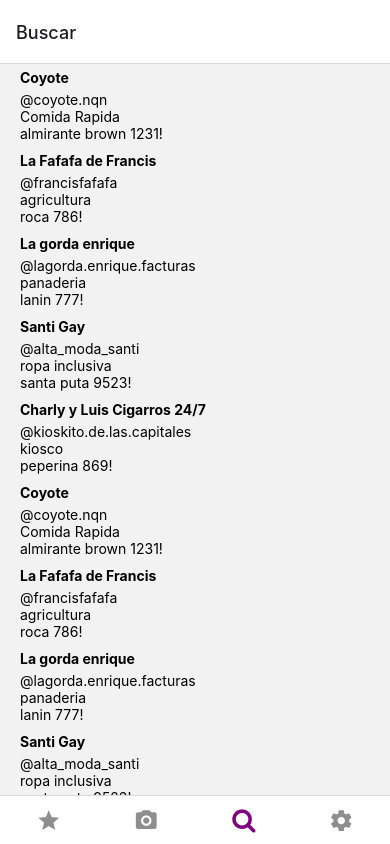
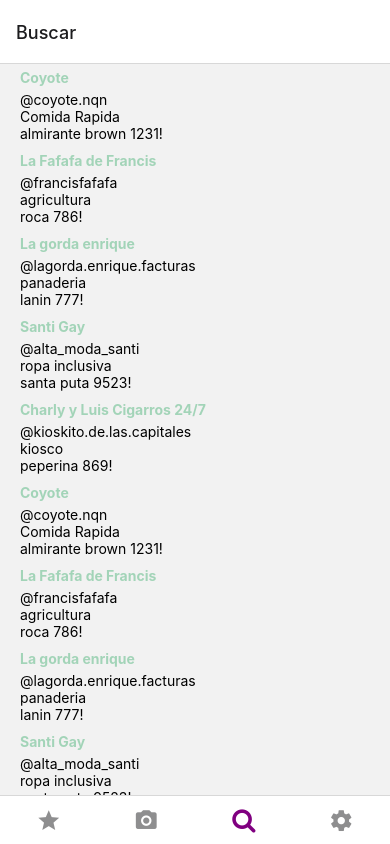
Before and after one commit to DLorangg/ArLocal, a React Native app: screen /Buscar in a window 390 px wide. Built offline with nearby package versions, Linux system fonts and the light colour scheme.

Commit message:
Creo estilos para los items

```diff
--- a/src/components/LocalesItem.jsx
+++ b/src/components/LocalesItem.jsx
@@ -1,9 +1,20 @@
 import react from "react";
 import {Text, View, StyleSheet} from 'react-native';
-
+const styles = StyleSheet.create({
+    contenedor: {
+        padding:20,
+        paddingBottom:5,
+        paddingTop:5
+    },
+    titulo:{
+        fontWeight:'bold',
+        marginBottom:5,
+        color:'#0945'
+    }
+})
 const LocalesItem=(props)=>(
-    <View key={props.id} style={{padding:20, paddingBottom:5, paddingTop:5}}>
-    <Text style={{fontWeight:'bold', marginBottom:5}}>{props.nombre}</Text>
+    <View key={props.id} style={styles.contenedor}>
+    <Text style={styles.titulo}>{props.nombre}</Text>
     <Text>@{props.id}</Text>
     <Text>{props.categoria}</Text>
     <Text>{props.direccion}!</Text>
```
